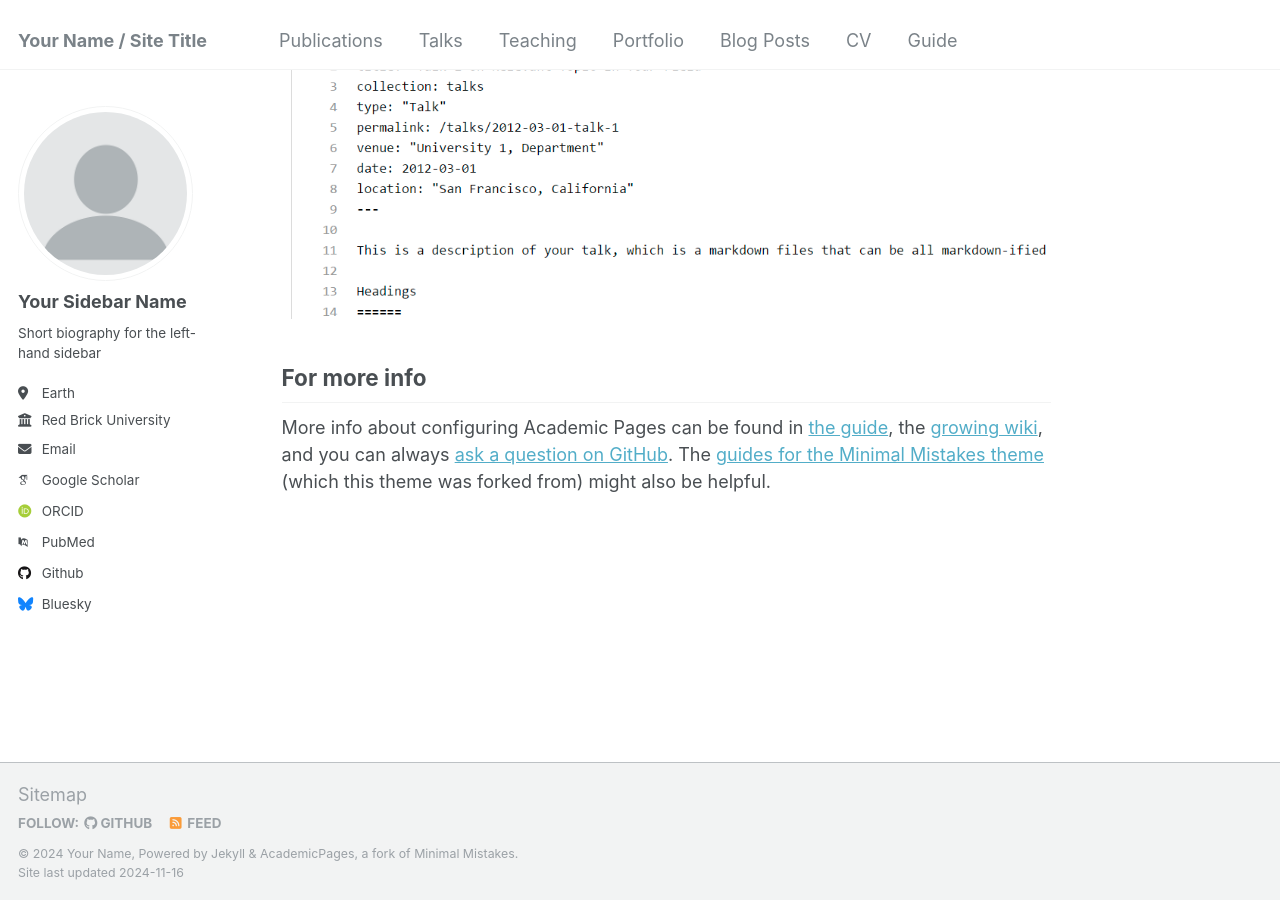
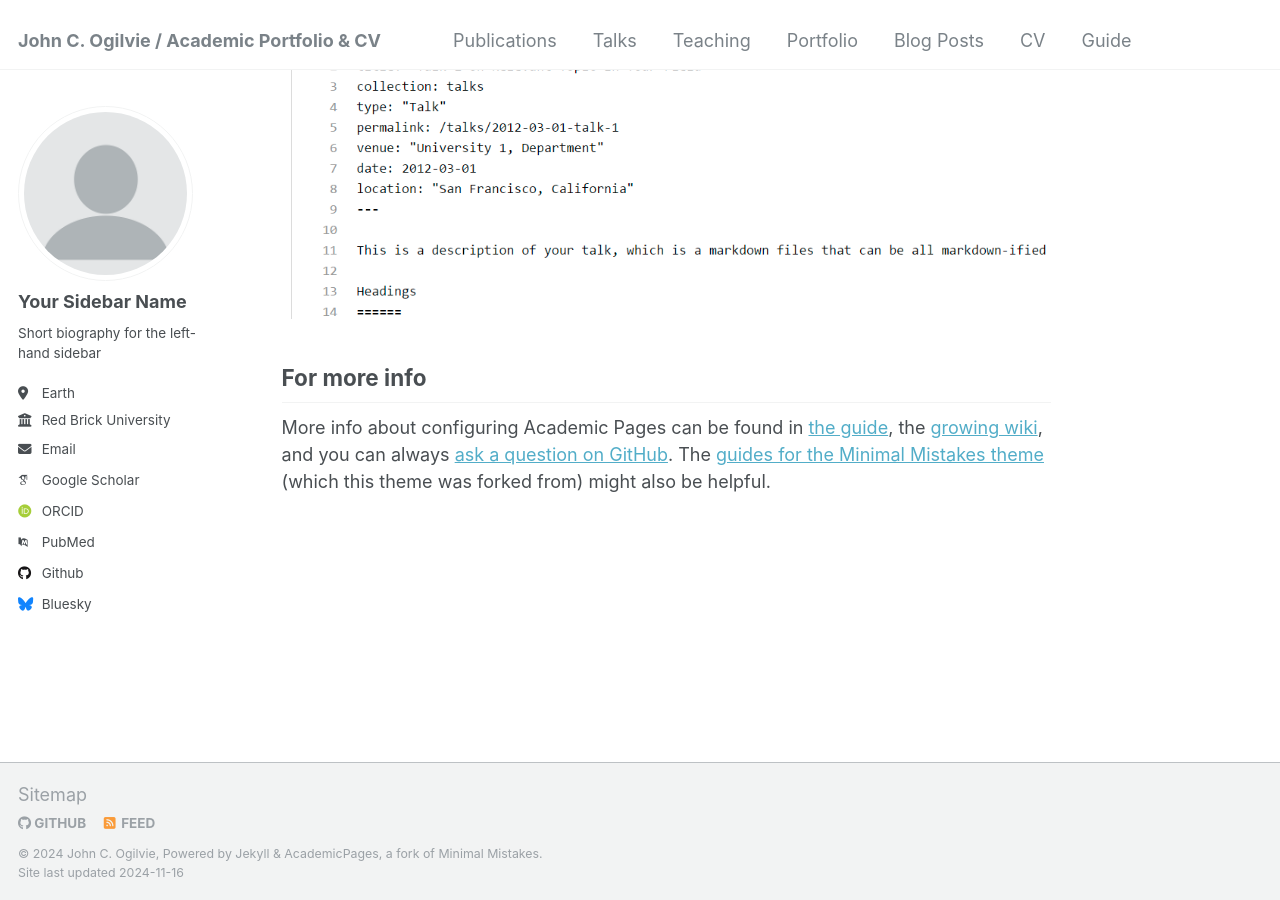
Before and after one commit to JohnCOgilvie/johncogilvie.github.io, a Jekyll site: the page built from _pages/about.md, in a window 1280 px wide and 900 px high, scrolled down 2643 px. Built offline with Jekyll 4.4.1, drawn with Linux system fonts in a browser that asks for light colours; some web fonts are replaced.

Commit message:
Initial attempt to generate site

```diff
--- a/_config.yml
+++ b/_config.yml
@@ -7,14 +7,14 @@
 # server process.
 
 # Basic Site Settings
-locale                   : "en-US"
-title                    : "Your Name / Site Title"
+locale                   : "en-AUS"
+title                    : "John C. Ogilvie / Academic Portfolio & CV"
 title_separator          : "-"
-name                     : &name "Your Name"
+name                     : &name "John C. Ogilvie"
 description              : &description "personal description"
-url                      : https://academicpages.github.io # the base hostname & protocol for your site e.g. "https://[your GitHub username].github.io"
+url                      : https://johncogilvie.github.io # the base hostname & protocol for your site e.g. "https://[your GitHub username].github.io"
 baseurl                  : "" # the subpath of your site, e.g. "/blog"
-repository               : "academicpages/academicpages.github.io"
+repository               : "JohnCOgilvie/johncogilvie.github.io"
 
 # Site Author - The following control what appear as part of the author content on the side bar.
 #               If a field is blank the icon and link will not appear, otherwise it will be shown.
```
